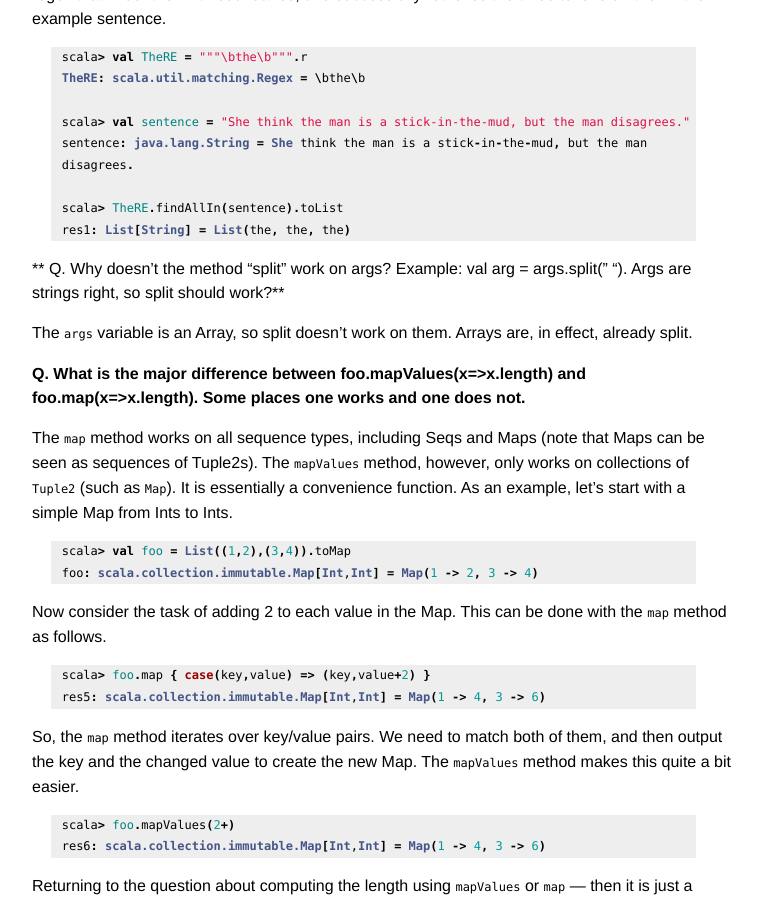
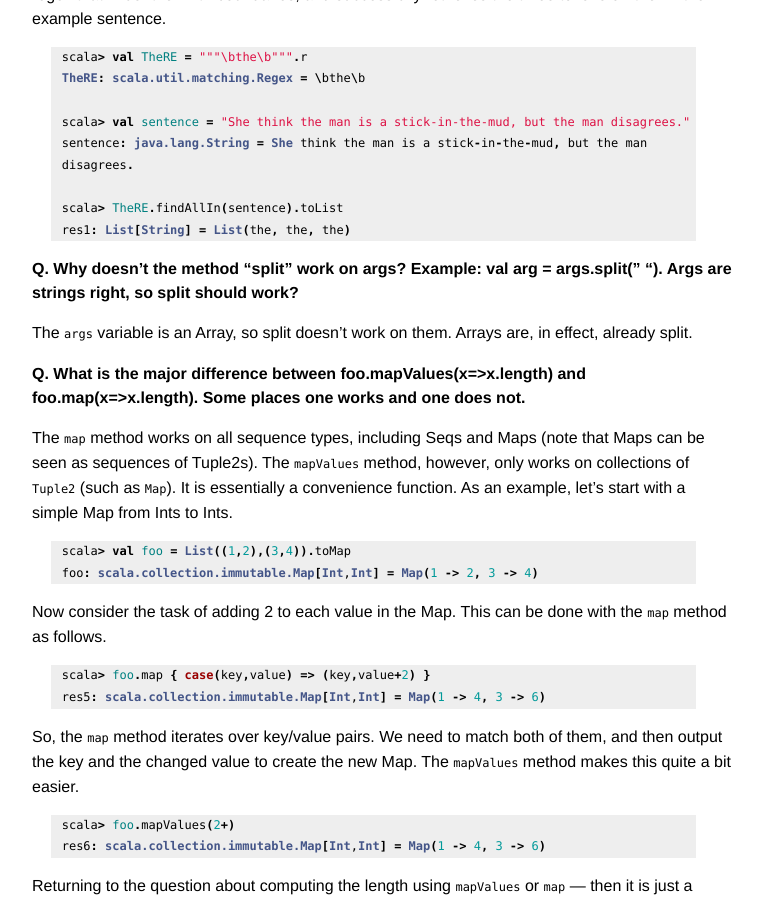
Before and after one commit to sissyliberation/nlpclass-fall2013, a Jekyll site: the page built from site/scala/jb/faq1.md, in a window 1280 px wide and 900 px high, scrolled down 1048 px. Shown: the whole window, without its empty margins (424-1186 px from the left). Built offline with Jekyll 4.4.1, drawn with Linux system fonts in a browser that asks for light colours; some of the changed lines change nothing that is shown; some of the changed text lies outside the part shown.

Commit message:
updated site

```diff
--- a/site/scala/jb/faq1.md
+++ b/site/scala/jb/faq1.md
@@ -36,7 +36,7 @@
 {% endhighlight %}
 
 
-** Q. Why doesn’t the method “split” work on args? Example: val arg = args.split(” “). Args are strings right, so split should work?**
+**Q. Why doesn’t the method “split” work on args? Example: val arg = args.split(” “). Args are strings right, so split should work?**
 
 The `args` variable is an Array, so split doesn’t work on them. Arrays are, in effect, already split.
 
@@ -128,8 +128,8 @@
 scala> val foo = List(1,2,3,4)
 foo: List[Int] = List(1, 2, 3, 4)
 
-scala> val bar = foo.toIndexedSeq
-bar: scala.collection.immutable.IndexedSeq[Int] = Vector(1, 2, 3, 4)
+scala> val bar = foo.toVector
+bar: scala.collection.immutable.Vector[Int] = Vector(1, 2, 3, 4)
 
 scala> val baz = bar.toList
 baz: List[Int] = List(1, 2, 3, 4)
```
